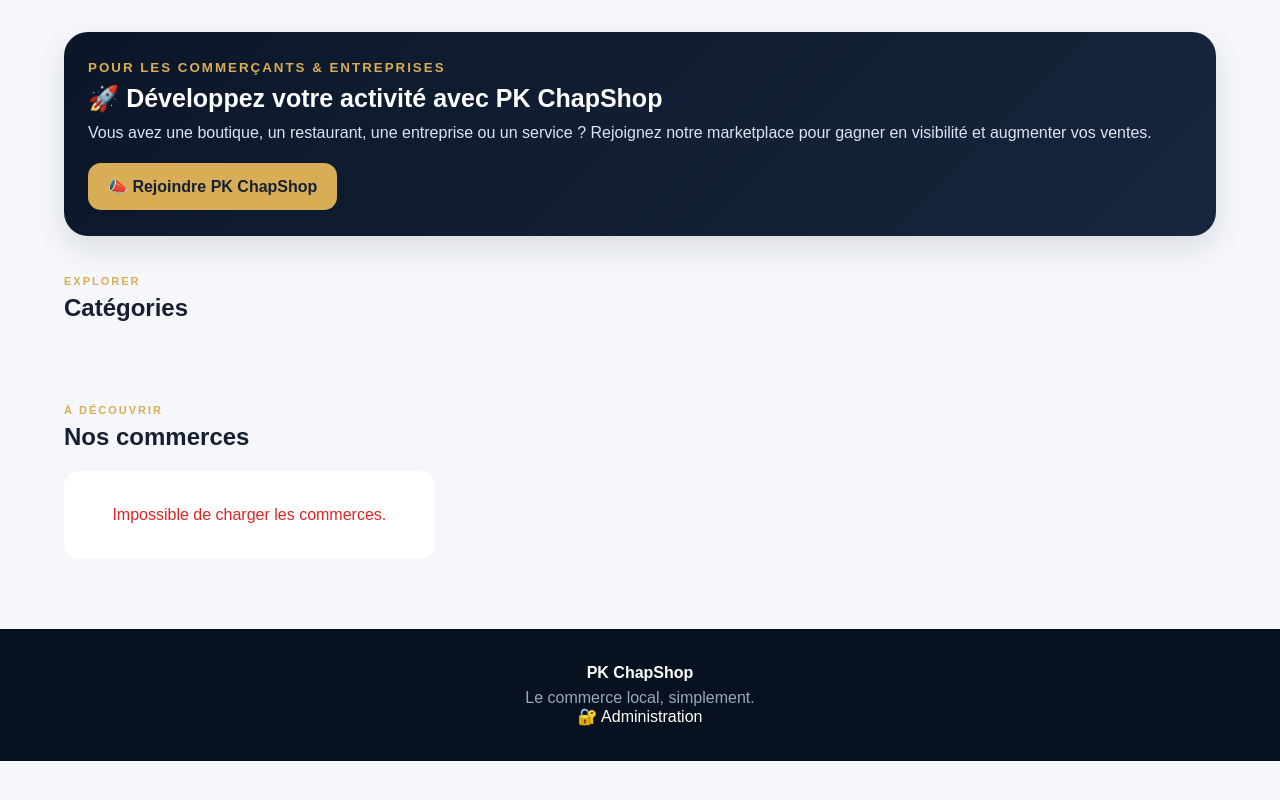
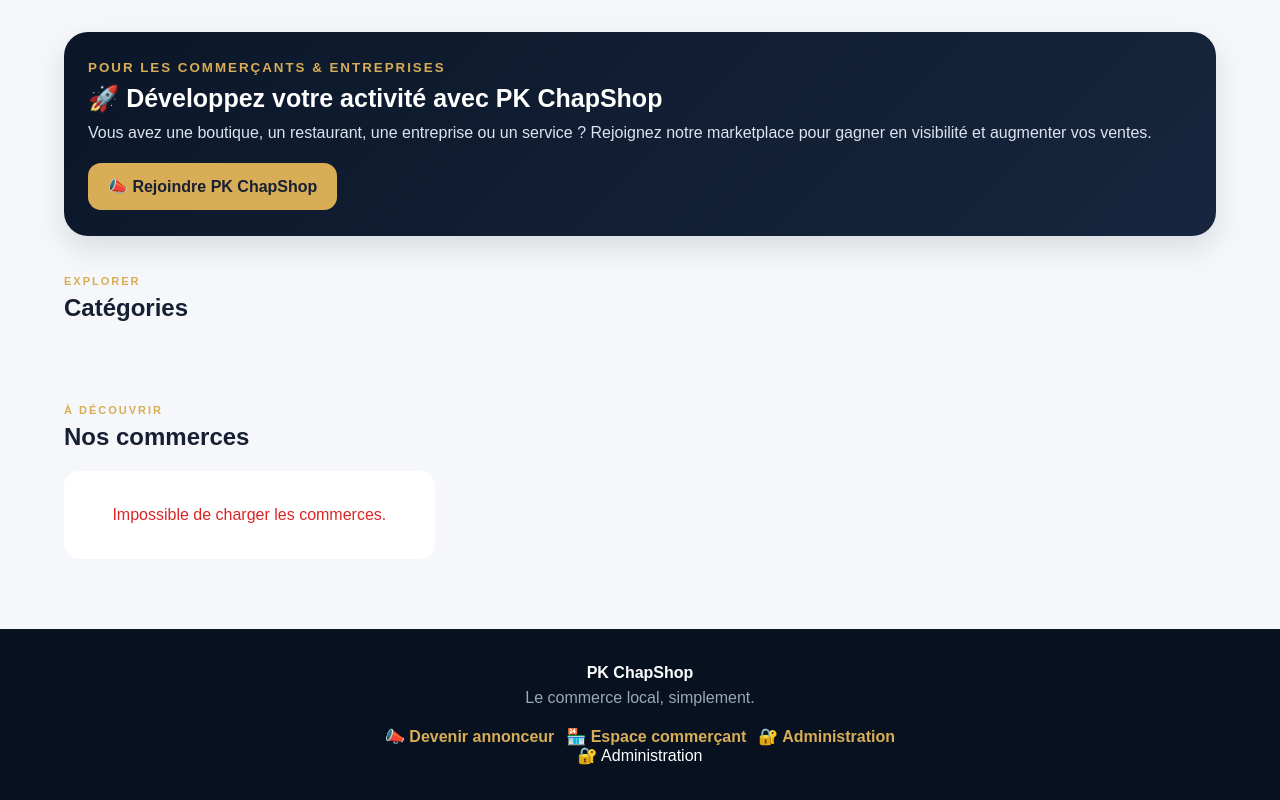
Before and after one commit to coneprod92-max/PK-ChapShop, a plain HTML site: page index.html in a window 1280 px wide. Shown: the part 632-1432 px from the top of the page. Before the commit the page ends 1393 px from the top, so only its background shows below. Drawn offline with Linux system fonts and the light colour scheme; no server answers.

Commit message:
Update index.html

```diff
--- a/index.html
+++ b/index.html
@@ -268,6 +268,24 @@
   <p>
     Le commerce local, simplement.
   </p>
+<div style="margin-top:20px;display:flex;gap:12px;justify-content:center;flex-wrap:wrap;">
+
+  <a href="annonceur.html"
+     style="color:#d8ad55;text-decoration:none;font-weight:800;">
+    📣 Devenir annonceur
+  </a>
+
+  <a href="merchant.html"
+     style="color:#d8ad55;text-decoration:none;font-weight:800;">
+    🏪 Espace commerçant
+  </a>
+
+  <a href="admin.html"
+     style="color:#d8ad55;text-decoration:none;font-weight:800;">
+    🔐 Administration
+  </a>
+
+</div>
 <a href="admin.html" class="admin-access">
   🔐 Administration
 </a>
```
